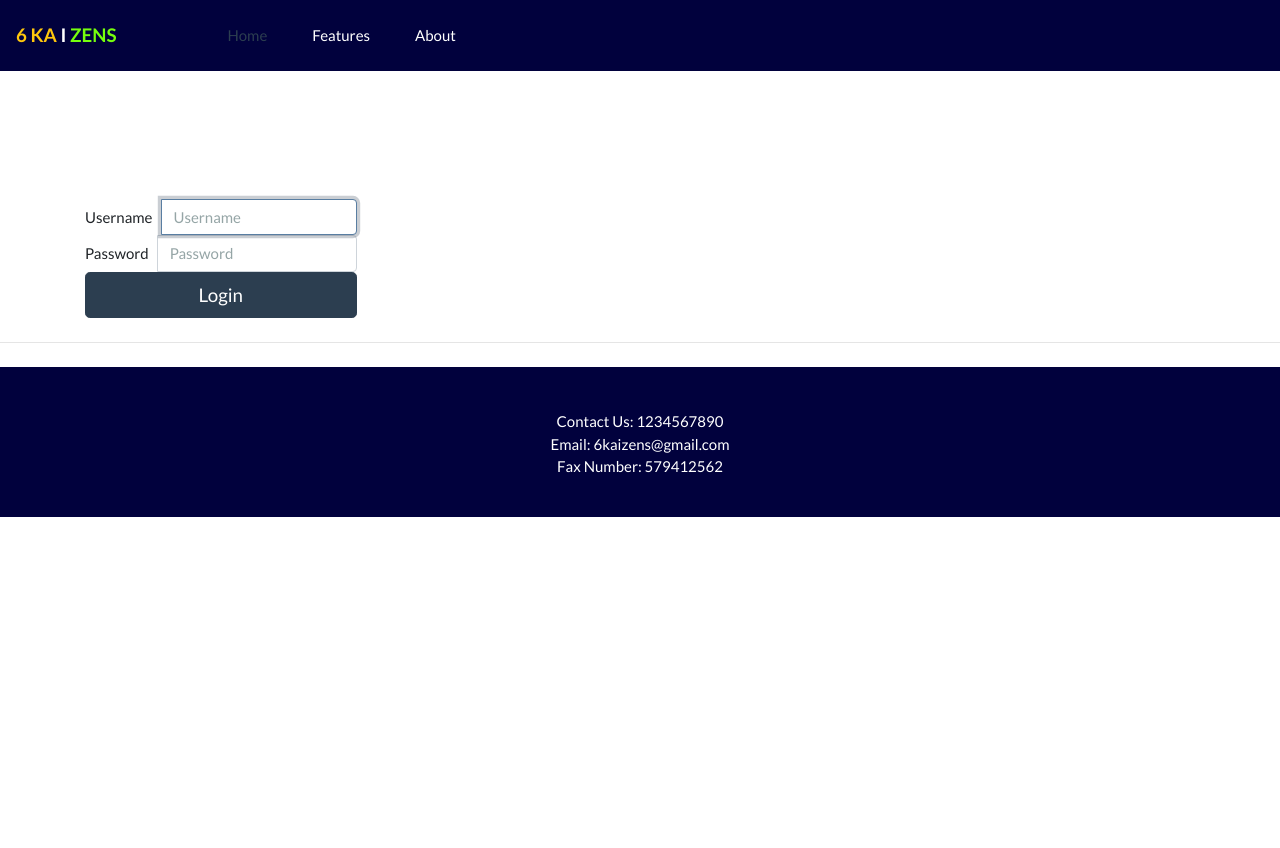
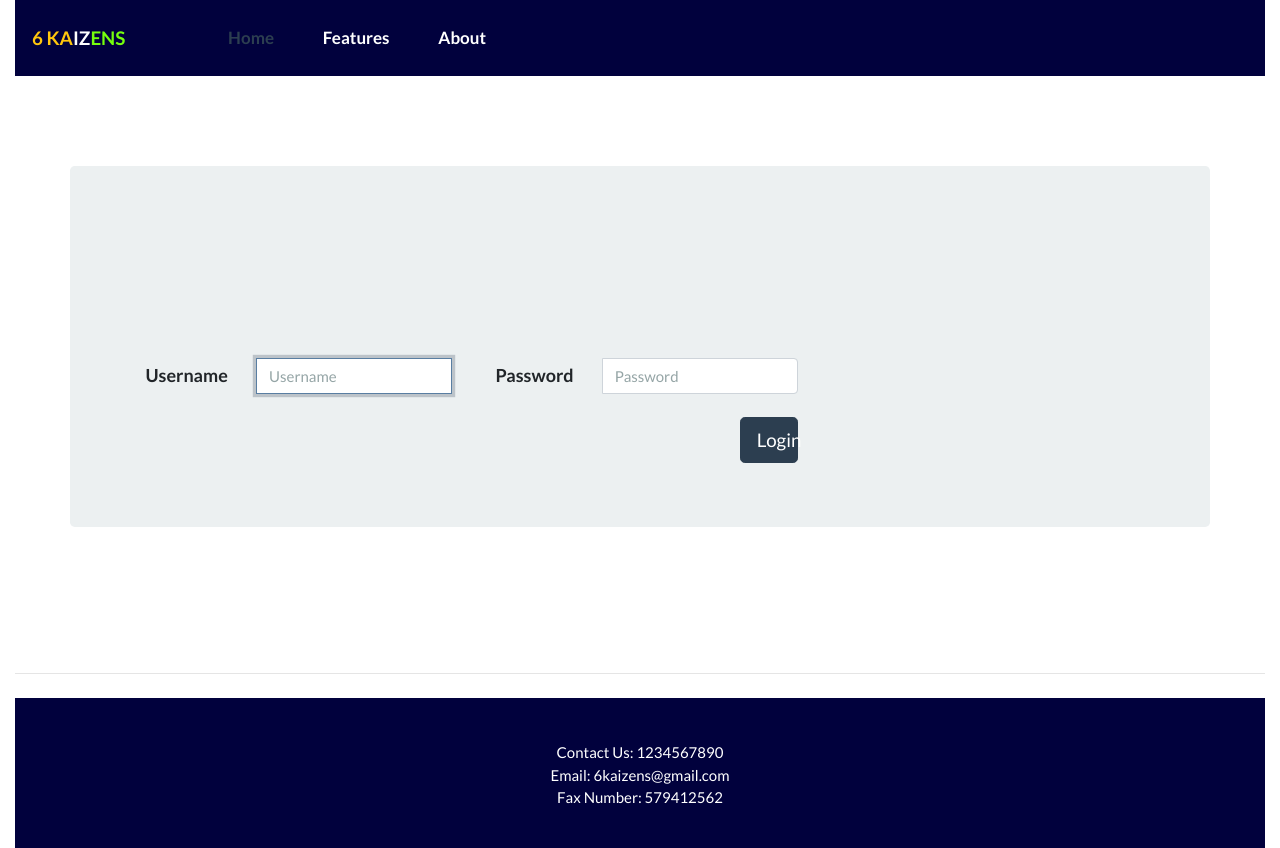
Before and after one commit to salarx/payroll, a PHP site: the page made by application/views/hod_login.php in a window 1280 px wide. Before the commit the page ends 517 px from the top, so only its background shows below. Run offline with PHP 8.4, Linux system fonts and the light colour scheme; the template is opened without the code that fills it, so the values that code supplies are empty; some libraries are stand-ins or nearby versions.

Commit message:
Login pages

```diff
--- a/application/views/hod_login.php
+++ b/application/views/hod_login.php
@@ -14,35 +14,40 @@
 
 
     </head>
-    <body >
-      <nav class="navbar navbar-expand-lg navbar-dark " style="background: #01013D">
+    <body>
+        <div class="container-fluid">
 
-      	<a class="navbar-brand" href="<?php echo base_url(); ?>" style="color: #FFC70D"><b>6 KA <span class="lite" style="color: white">I </span><span class="lite" style="color: #76FF0D">ZENS</span></b></a>
+        <nav class="navbar navbar-expand-lg navbar-dark " style="background: #01013D; padding:17px; font-size: 17px">
+
+        	<a class="navbar-brand" href="<?php echo base_url(); ?>" style="color: #FFC70D"><b>6 KA<span class="lite" style="color: white">IZ</span><span class="lite" style="color: #76FF0D">ENS</span></b></a>
           <button class="navbar-toggler" type="button" data-toggle="collapse" data-target="#navbarColor01" aria-controls="navbarColor01" aria-expanded="false" aria-label="Toggle navigation">
             <span class="navbar-toggler-icon"></span>
           </button>
 
+
     <div class="collapse navbar-collapse" id="navbarColor01">
-    <ul class="navbar-nav mr-auto">
+      <ul class="navbar-nav mr-auto" >
         <li class="nav-item active">
         <a class="nav-link" href="<?php echo base_url(); ?>">
-          &nbsp &nbsp &nbsp &nbsp &nbsp &nbsp &nbsp &nbsp &nbsp &nbsp &nbsp &nbsp &nbsp &nbsp &nbsp
-        Home<span class="sr-only">(current)</span></a>
+          &nbsp &nbsp &nbsp &nbsp &nbsp &nbsp &nbsp &nbsp &nbsp &nbsp &nbsp &nbsp
+          <b>Home</b><span class="sr-only">(current)</span></a>
         </li>
         <li class="nav-item">
           <a class="nav-link" href="#">
             &nbsp &nbsp &nbsp &nbsp &nbsp
-          Features</a>
+            <b>Features</b></a>
         </li>
         <li class="nav-item">
           <a class="nav-link" href="#">
             &nbsp &nbsp &nbsp &nbsp &nbsp
-          About</a>
+            <b>About</b></a>
         </li>
       </ul>
     </div>
   </nav>
-            <div class="container">
+  <br> <br> <br> <br>
+
+          <div class="container jumbotron">
             <form class="login-form form-inline" action="<?php echo base_url(); ?>authentication_login/hod_authentication.html" method="post">
                 <div class="login-wrap">
                     <p class="login-img"><i class="icon_lock_alt"></i></p>
@@ -67,20 +72,27 @@
                         $this->session->unset_userdata('message');
                     }
                     ?>
-                    <div class="input-group">
+                    <div class="input-group form-inline">
                         <span class="input-group-addon"><i class="icon_profile"></i></span>
-                        <label class="mr-sm-2">Username</label>
-                        <input type="text" name="username" class="form-control" placeholder="Username" autofocus>
-                    </div>
-                    <div class="input-group">
+                        &nbsp &nbsp &nbsp &nbsp &nbsp &nbsp &nbsp &nbsp
+                        <label class="mr-sm-2" style="font-size:18px"><b>Username</b></label>
+                        &nbsp &nbsp &nbsp &nbsp
+
+                        <input type="text" name="username" class="form-control" placeholder="Username" autofocus >
+
                         <span class="input-group-addon"><i class="icon_key_alt"></i></span>
-                        <label class="mr-sm-2">Password</label>
+                        &nbsp &nbsp &nbsp &nbsp &nbsp &nbsp &nbsp &nbsp
+                        <label class="mr-sm-2" style="font-size:18px"><b>Password</b></label>
+                        &nbsp &nbsp &nbsp &nbsp
                         <input type="password" name="password" class="form-control" placeholder="Password">
                     </div>
-                    <button class="btn btn-primary btn-lg btn-block" type="submit">Login</button>
+                    <br>
+
+                    <button class="btn btn-primary btn-lg btn-block col-lg-1 float-right" type="submit">Login</button>
                 </div>
             </form>
 </div>
+<br><br><br><br>
         <hr class="my-4">
 
         <footer class="page-footer" style="background:  #01013D; color:white; height: 150px; padding:5px">
@@ -90,10 +102,9 @@
             Fax Number: 579412562<br>
           </center></p>
         </footer>
+      </div>
+    </body>
 
-
-    </body>
-</html>
 
 <!-- jQuery library -->
 <script src="https://code.jquery.com/jquery-3.2.1.slim.min.js" integrity="sha384-KJ3o2DKtIkvYIK3UENzmM7KCkRr/rE9/Qpg6aAZGJwFDMVNA/GpGFF93hXpG5KkN" crossorigin="anonymous"></script>
@@ -158,3 +169,4 @@ $(function () {
   $('[data-toggle="popover"]').popover()
 })
 </script>
+</html>
--- a/application/views/welcome_message.php
+++ b/application/views/welcome_message.php
@@ -12,7 +12,7 @@ defined('BASEPATH') OR exit('No direct script access allowed');
 
 <nav class="navbar navbar-expand-lg navbar-dark " style="background: #01013D">
 
-	<a class="navbar-brand" href="<?php echo base_url(); ?>" style="color: #FFC70D"><b>6 KA <span class="lite" style="color: white">I </span><span class="lite" style="color: #76FF0D">ZENS</span></b></a>
+	<a class="navbar-brand" href="<?php echo base_url(); ?>" style="color: #FFC70D"><b>6 KA<span class="lite" style="color: white">IZ</span><span class="lite" style="color: #76FF0D">ENS</span></b></a>
   <button class="navbar-toggler" type="button" data-toggle="collapse" data-target="#navbarColor01" aria-controls="navbarColor01" aria-expanded="false" aria-label="Toggle navigation">
     <span class="navbar-toggler-icon"></span>
   </button>
@@ -58,7 +58,7 @@ LOGIN
 </nav>
 
 <div class="jumbotron">
-<h1 style="color: #01013D "> <center> 6 KAIZENs </center></h1><br><br>
+<h1 style="color: #01013D "> <center> 6 KAIZENS </center></h1><br><br>
 
 
   <p class="lead">The approach for our project is to create a portal which will comprise of all the details of MSME, their departments and their respective employees. It will contain the details of the payments made to each department and also the salary payments made by each department to the employees. Employees will have their unique ID at the MSME level. Hence, even after shifting to another department, the employee data will be accessible from the company’s database as it will be department independent. Each department will also have their own database which will contain necessary information about the employee, like their PF and Pension accounts, their salaries and any other relevant data which the department requires. Employees will be able to view their past salaries, make rebate/allowance claim. All Employee fund accounts are associated with the Employee ID, and this information is available to their respective department. The salary is given to the employees after deduction, and the deduction data is stored in Department Database and synced with MSME main database.</p>
```
Also changed, not shown: application/views/admin_login.php (+32 -25 lines). Lines whose indentation alone changed are shown as unchanged.
